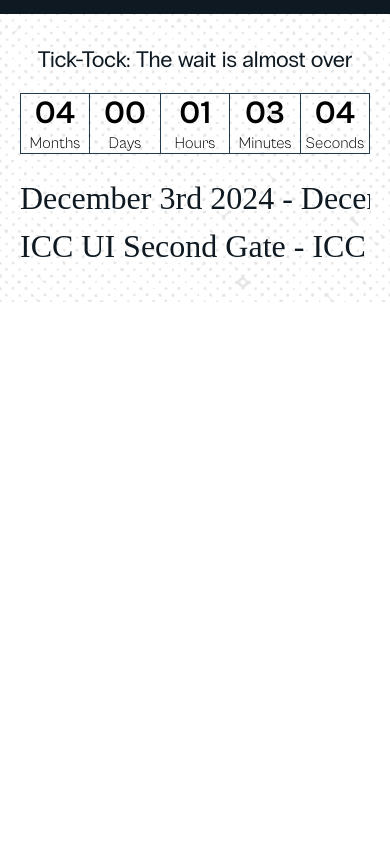
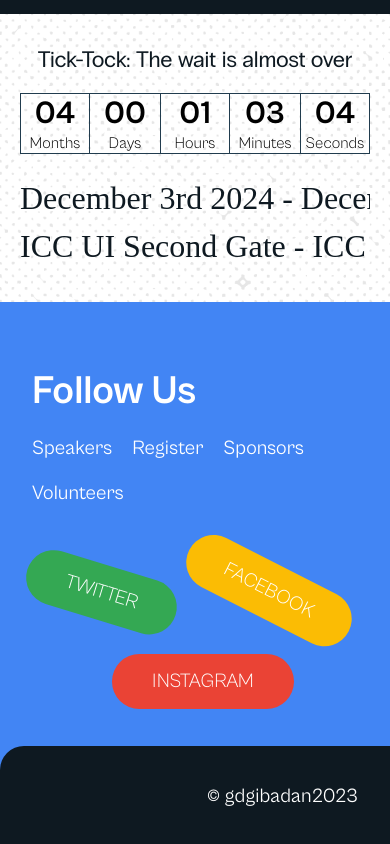
Before and after one commit to gdg-ibadan01/devfest-ibadan-2023, a Next.js app: page / in a window 390 px wide. Shown: the part 2704-3548 px from the top of the page. Before the commit the page ends 3006 px from the top, so only its background shows below. Built offline with nearby package versions, Linux system fonts and the light colour scheme.

Commit message:
Complete footer component and responsiveness

```diff
--- a/src/app/component/About/styles.module.scss
+++ b/src/app/component/About/styles.module.scss
@@ -4,6 +4,7 @@
   width: 100%;
   display: flex;
   position: relative;
+  overflow: hidden;
 
   @media screen and (max-width: 820px) {
     flex-wrap: wrap;
--- /dev/null
+++ b/src/app/component/Footer/index.tsx
@@ -0,0 +1,44 @@
+import Pills from "../Pills";
+import Styles from "./styles.module.scss";
+
+const Footer = () => {
+  return (
+    <div className={Styles.container}>
+      <header className={Styles["container__header"]}>
+        <h1>Follow Us</h1>
+        <ul className={Styles["container__header--links"]}>
+          <li>
+            <a href="#">Speakers</a>
+          </li>
+          <li>
+            <a href="#">Register</a>
+          </li>
+          <li>
+            <a href="#">Sponsors</a>
+          </li>
+          <li>
+            <a href="#">Volunteers</a>
+          </li>
+        </ul>
+      </header>
+      <footer className={Styles["container__footer"]}>
+        <aside className={Styles["container__footer--socials"]}>
+          <section>
+            <Pills text="TWITTER" bgColor="var(--success)" />
+          </section>
+          <section>
+            <Pills text="FACEBOOK" bgColor="var(--warning)" />
+          </section>
+          <section>
+            <Pills text="INSTAGRAM" bgColor="var(--danger)" />
+          </section>
+        </aside>
+        <aside className={Styles["container__footer--copyright"]}>
+          <p>&copy; gdgibadan2023</p>
+        </aside>
+      </footer>
+    </div>
+  );
+};
+
+export default Footer;
--- /dev/null
+++ b/src/app/component/Footer/styles.module.scss
@@ -0,0 +1,173 @@
+.container {
+  width: 100%;
+  height: auto;
+  display: flex;
+  flex-direction: column;
+  justify-content: center;
+  gap: 20px;
+  background-color: var(--primary);
+  padding-top: 4rem;
+
+  &__header {
+    display: flex;
+    flex-wrap: wrap;
+    justify-content: space-between;
+    gap: 20px;
+    padding: 0 6rem;
+
+    @media screen and (max-width: 820px) {
+      padding: 0 2rem;
+    }
+
+    h1 {
+      color: var(--white);
+    }
+
+    &--links {
+      display: flex;
+      flex-wrap: wrap;
+      gap: 20px;
+      //   justify-content: center;
+      align-items: center;
+      margin: 0;
+      padding: 0;
+      list-style-type: none;
+
+      li {
+        margin: 0;
+        padding: 0;
+
+        a {
+          color: var(--white);
+        }
+      }
+    }
+  }
+
+  &__footer {
+    display: flex;
+    justify-content: space-between;
+    gap: 20px;
+
+    @media screen and (max-width: 640px) {
+      flex-wrap: wrap;
+    }
+
+    &--socials {
+      position: relative;
+      width: 70%;
+      height: 200px;
+      padding: 0 6rem;
+      overflow: hidden;
+
+      @media screen and (max-width: 820px) {
+        padding: 0 2rem;
+      }
+
+      @media screen and (max-width: 640px) {
+        width: 100%;
+      }
+
+      section {
+        position: absolute;
+        transform-origin: center top;
+
+        &:nth-child(1) {
+          top: 4rem;
+          transform: rotate(17deg);
+
+          & > div {
+            padding: 15px 80px;
+          }
+
+          @media screen and (max-width: 820px) {
+            & > div {
+              padding: 15px 40px;
+            }
+          }
+
+          @media screen and (max-width: 640px) {
+            top: 2.5rem;
+          }
+        }
+
+        &:nth-child(2) {
+          top: 4rem;
+          left: 20rem;
+          transform: rotate(-27deg);
+
+          & > div {
+            padding: 15px 80px;
+          }
+
+          @media screen and (max-width: 820px) {
+            left: 12rem;
+
+            & > div {
+              padding: 15px 40px;
+            }
+          }
+
+          @media screen and (max-width: 640px) {
+            top: 2.5rem;
+            left: 12rem;
+            transform: rotate(27deg);
+          }
+        }
+
+        &:nth-child(3) {
+          top: 6rem;
+          left: 38rem;
+          transform: rotate(13deg);
+
+          & > div {
+            padding: 15px 80px;
+          }
+
+          @media screen and (max-width: 820px) {
+            left: 23rem;
+            top: 8rem;
+
+            & > div {
+              padding: 15px 40px;
+            }
+          }
+
+          @media screen and (max-width: 768px) {
+            left: 20rem;
+          }
+
+          @media screen and (max-width: 640px) {
+            left: 7rem;
+            transform: rotate(0deg);
+          }
+        }
+      }
+    }
+
+    &--copyright {
+      align-self: flex-end;
+      background-color: var(--dark);
+      border-top-left-radius: 24px;
+      display: flex;
+      align-items: center;
+      justify-content: flex-end;
+      min-width: 30%;
+      height: 100px;
+      padding: 0 6rem;
+      white-space: nowrap;
+
+      @media screen and (max-width: 820px) {
+        padding: 0 2rem;
+      }
+
+      @media screen and (max-width: 640px) {
+        width: 100%;
+      }
+
+      p {
+        color: var(--white);
+      }
+    }
+  }
+}
--- a/src/app/component/Pills/index.tsx
+++ b/src/app/component/Pills/index.tsx
@@ -4,11 +4,15 @@
 interface iPills {
   text: string;
   bgColor?: string;
+  padding?: string;
 }
 
-const Pills: FC<iPills> = ({ text, bgColor }) => {
+const Pills: FC<iPills> = ({ text, bgColor, padding }) => {
   return (
-    <div className={Styles.container} style={{ background: bgColor }}>
+    <div
+      className={Styles.container}
+      style={{ background: bgColor, padding: padding }}
+    >
       <p>{text || "NFT ARTIST"}</p>
     </div>
   );
--- a/src/app/page.tsx
+++ b/src/app/page.tsx
@@ -5,6 +5,7 @@
 import DevfestHero from "./component/DevfestHero";
 import About from "./component/About";
 import Countdown from "./component/Countdown";
+import Footer from "./component/Footer";
 
 const Home = () => {
   return (
@@ -14,6 +15,7 @@
       <LogosCarousel />
       <About />
       <Countdown />
+      <Footer />
     </div>
   );
 };
```
